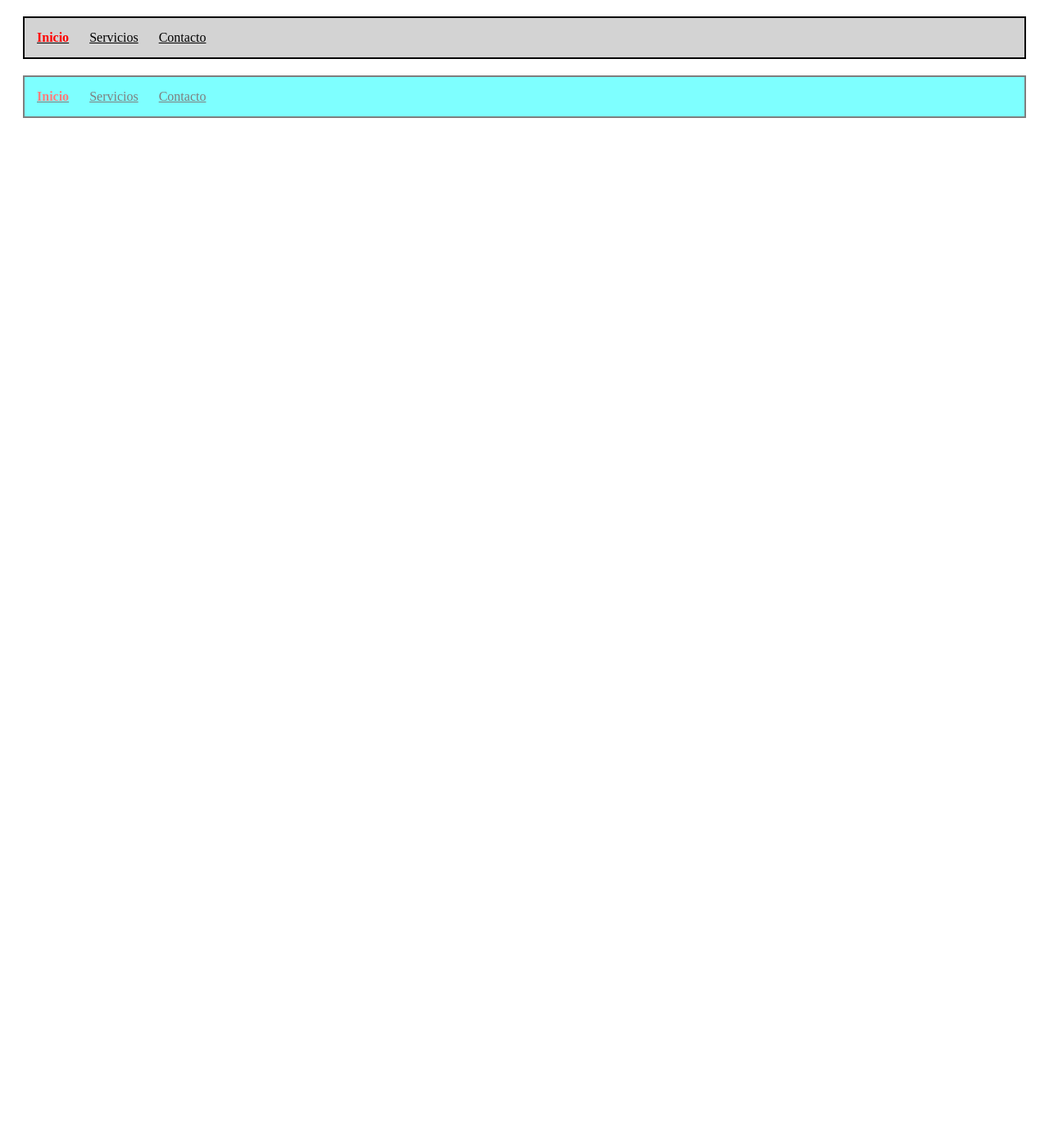
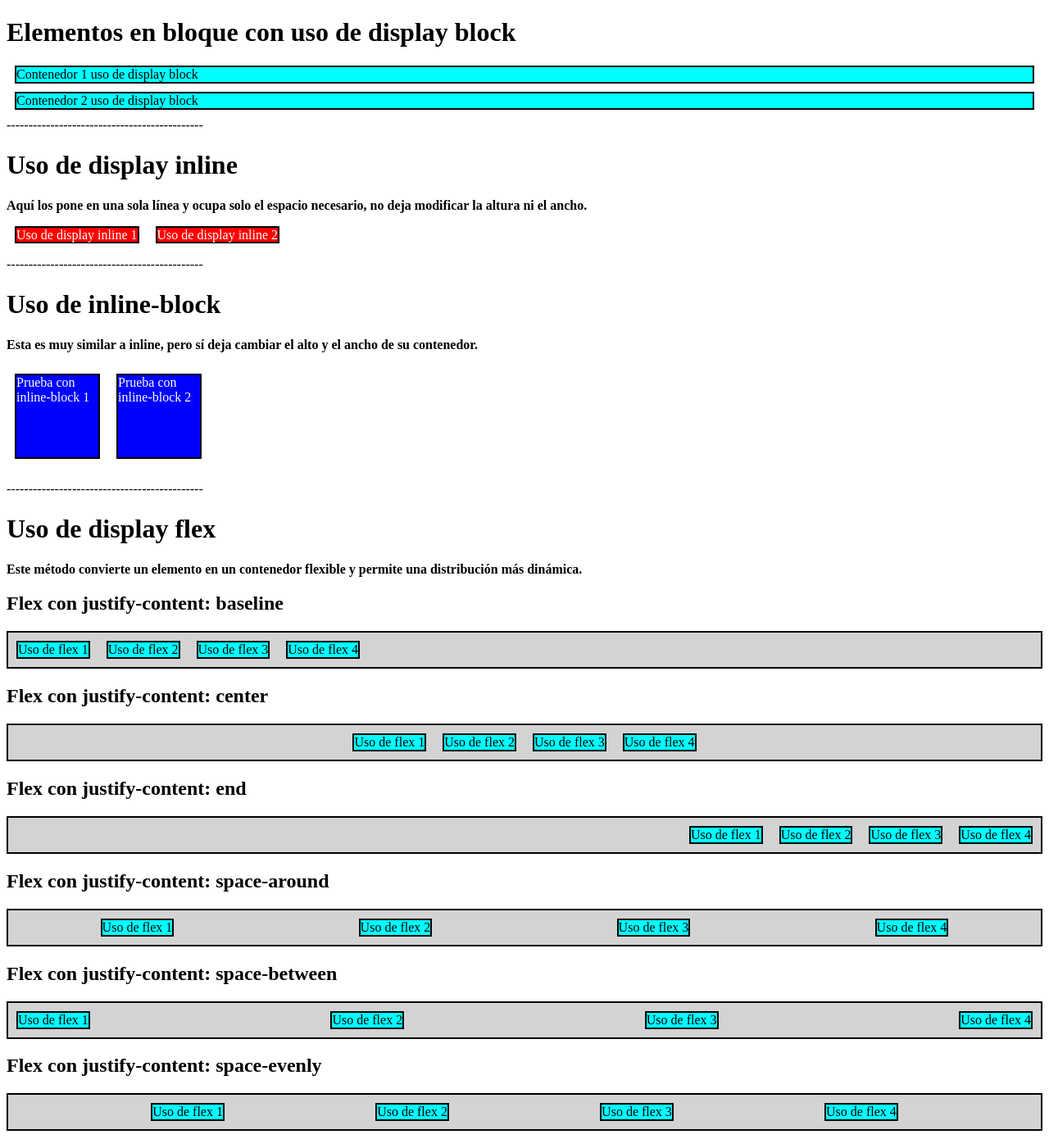
Before and after one commit to ecamilogp/curso-de-css, a Vue app: page / in a window 1280 px wide. Shown: the whole page at 82% size. Before the commit the page ends 800 px from the top, so only its background shows below. Built offline with nearby package versions, Linux system fonts and the light colour scheme; the HTML template or start-up script is replaced by a standard one.

Commit message:
mitad de uso de display en diferentes formas

```diff
--- a/src/App.vue
+++ b/src/App.vue
@@ -15,7 +15,8 @@
 // import CascadaYEspecificidad from './component/css-intermedio/CascadaYEspecificidad.vue'
 // import PseudoClases from './component/css-intermedio/PseudoClases.vue'
 // import PseudoElementos from './component/css-intermedio/PseudoElementos.vue'
-import MetodologiaBem from './component/css-intermedio/MetodologiaBem.vue'
+// import MetodologiaBem from './component/css-intermedio/MetodologiaBem.vue'
+import Display from './component/css-intermedio/Display-.vue'
 </script>
 
 <template>
@@ -35,5 +36,6 @@ import MetodologiaBem from './component/css-intermedio/MetodologiaBem.vue'
   <!-- <CascadaYEspecificidad /> -->
   <!-- <PseudoClases /> -->
   <!-- <PseudoElementos /> -->
-  <MetodologiaBem />
+  <!-- <MetodologiaBem /> -->
+  <Display />
 </template>
--- /dev/null
+++ b/src/component/css-intermedio/Display-.vue
@@ -0,0 +1,135 @@
+<template>
+  <h1>Elementos en bloque con uso de display block</h1>
+  <div>Contenedor 1 uso de display block</div>
+  <div>Contenedor 2 uso de display block</div>
+  ---------------------------------------------
+  <h1>Uso de display inline</h1>
+  <strong>
+    Aquí los pone en una sola línea y ocupa solo el espacio necesario, no deja modificar la altura
+    ni el ancho.
+  </strong>
+  <br /><br />
+  <div class="inline">Uso de display inline 1</div>
+  <div class="inline">Uso de display inline 2</div>
+  <br /><br />
+  ---------------------------------------------
+  <h1>Uso de inline-block</h1>
+  <p>
+    <strong
+      >Esta es muy similar a inline, pero sí deja cambiar el alto y el ancho de su
+      contenedor.</strong
+    >
+  </p>
+  <div class="inline-block">Prueba con inline-block 1</div>
+  <div class="inline-block">Prueba con inline-block 2</div>
+  <br /><br />
+  ---------------------------------------------
+  <h1>Uso de display flex</h1>
+  <p>
+    <b>
+      Este método convierte un elemento en un contenedor flexible y permite una distribución más
+      dinámica.
+    </b>
+  </p>
+
+  <h2>Flex con justify-content: baseline</h2>
+  <div class="flex flex--baseline">
+    <div>Uso de flex 1</div>
+    <div>Uso de flex 2</div>
+    <div>Uso de flex 3</div>
+    <div>Uso de flex 4</div>
+  </div>
+
+  <h2>Flex con justify-content: center</h2>
+  <div class="flex flex--center">
+    <div>Uso de flex 1</div>
+    <div>Uso de flex 2</div>
+    <div>Uso de flex 3</div>
+    <div>Uso de flex 4</div>
+  </div>
+
+  <h2>Flex con justify-content: end</h2>
+  <div class="flex flex--end">
+    <div>Uso de flex 1</div>
+    <div>Uso de flex 2</div>
+    <div>Uso de flex 3</div>
+    <div>Uso de flex 4</div>
+  </div>
+
+  <h2>Flex con justify-content: space-around</h2>
+  <div class="flex flex--around">
+    <div>Uso de flex 1</div>
+    <div>Uso de flex 2</div>
+    <div>Uso de flex 3</div>
+    <div>Uso de flex 4</div>
+  </div>
+
+  <h2>Flex con justify-content: space-between</h2>
+  <div class="flex flex--between">
+    <div>Uso de flex 1</div>
+    <div>Uso de flex 2</div>
+    <div>Uso de flex 3</div>
+    <div>Uso de flex 4</div>
+  </div>
+
+  <h2>Flex con justify-content: space-evenly</h2>
+  <div class="flex flex--evenly">
+    <div>Uso de flex 1</div>
+    <div>Uso de flex 2</div>
+    <div>Uso de flex 3</div>
+    <div>Uso de flex 4</div>
+  </div>
+</template>
+
+<style scoped>
+div {
+  display: block;
+  background-color: aqua;
+  margin: 10px;
+  border: 2px solid black;
+}
+
+.inline {
+  display: inline;
+  background-color: red;
+  color: white;
+}
+
+.inline-block {
+  display: inline-block;
+  background-color: blue;
+  color: white;
+  width: 100px;
+  height: 100px;
+}
+
+.flex {
+  display: flex;
+  background-color: lightgray;
+  margin: 10px 0;
+}
+
+.flex--baseline {
+  justify-content: baseline;
+}
+
+.flex--center {
+  justify-content: center;
+}
+
+.flex--end {
+  justify-content: end;
+}
+
+.flex--around {
+  justify-content: space-around;
+}
+
+.flex--between {
+  justify-content: space-between;
+}
+
+.flex--evenly {
+  justify-content: space-evenly;
+}
+</style>
```
